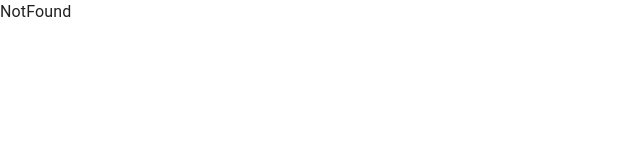
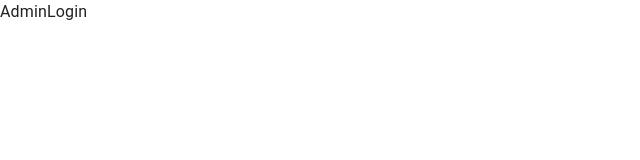
Before and after one commit to sumansur98/Chat-Fusion, a React app in the folder client/: page /admin in a window 1280 px wide. Shown: the top 160 px of the page, without its empty margins (0-640 px from the left). Built offline with nearby package versions, Linux system fonts and the light colour scheme; the HTML template or start-up script is replaced by a standard one.

Commit message:
admin logim

```diff
--- a/client/src/App.jsx
+++ b/client/src/App.jsx
@@ -8,6 +8,8 @@ const Login = lazy(() => import("./pages/Login"));
 const Chat = lazy(() => import("./pages/Chat"));
 const Groups = lazy(() => import("./pages/Groups"));
 const NotFound = lazy(() => import("./pages/NotFound"));
+
+const AdminLogin = lazy(()=>import("./pages/admin/AdminLogin"))
 
 
 let user = true;
@@ -29,6 +31,8 @@ const App = () => {
             </ProtectRoute>
           }></Route>
 
+          <Route path="/admin" element={<AdminLogin/>}></Route>
+
           <Route path="*" element={<NotFound />} />
         </Routes>
       </Suspense>
--- /dev/null
+++ b/client/src/pages/admin/AdminLogin.jsx
@@ -0,0 +1,9 @@
+import React from 'react'
+
+const AdminLogin = () => {
+  return (
+    <div>AdminLogin</div>
+  )
+}
+
+export default AdminLogin
```
